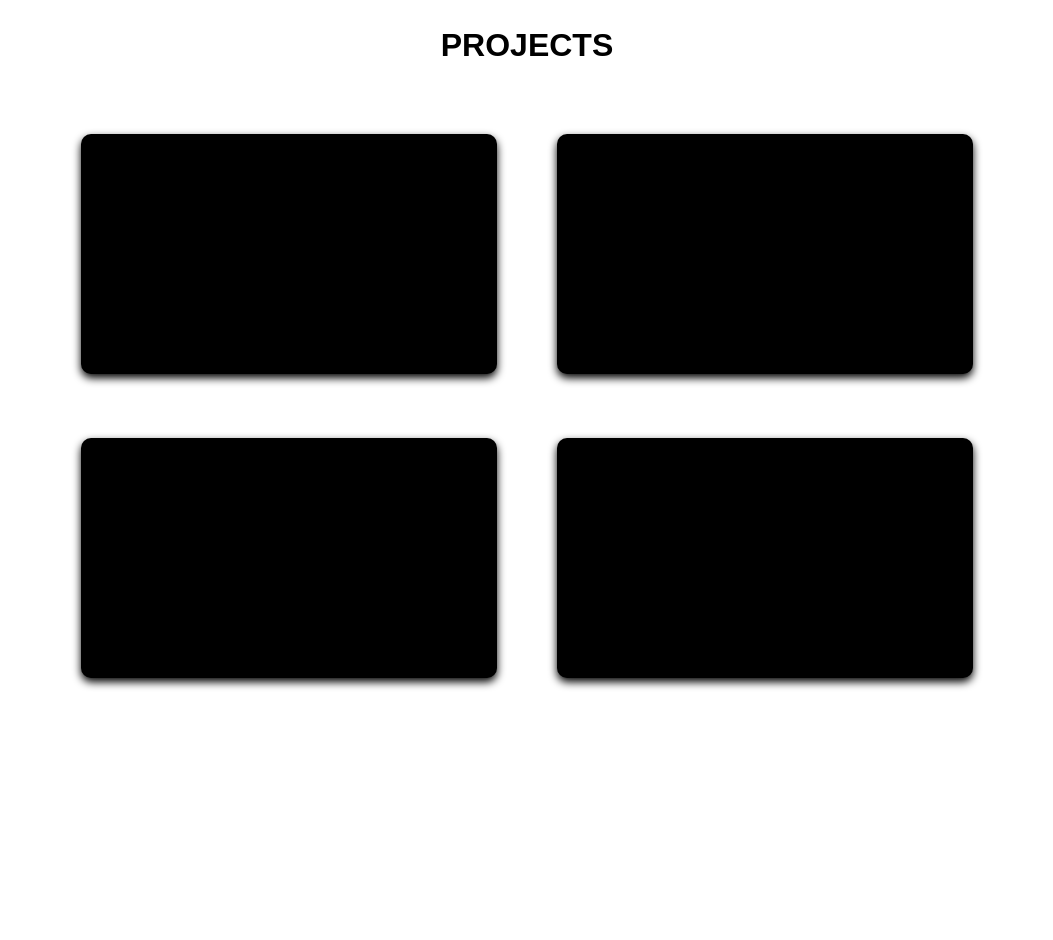
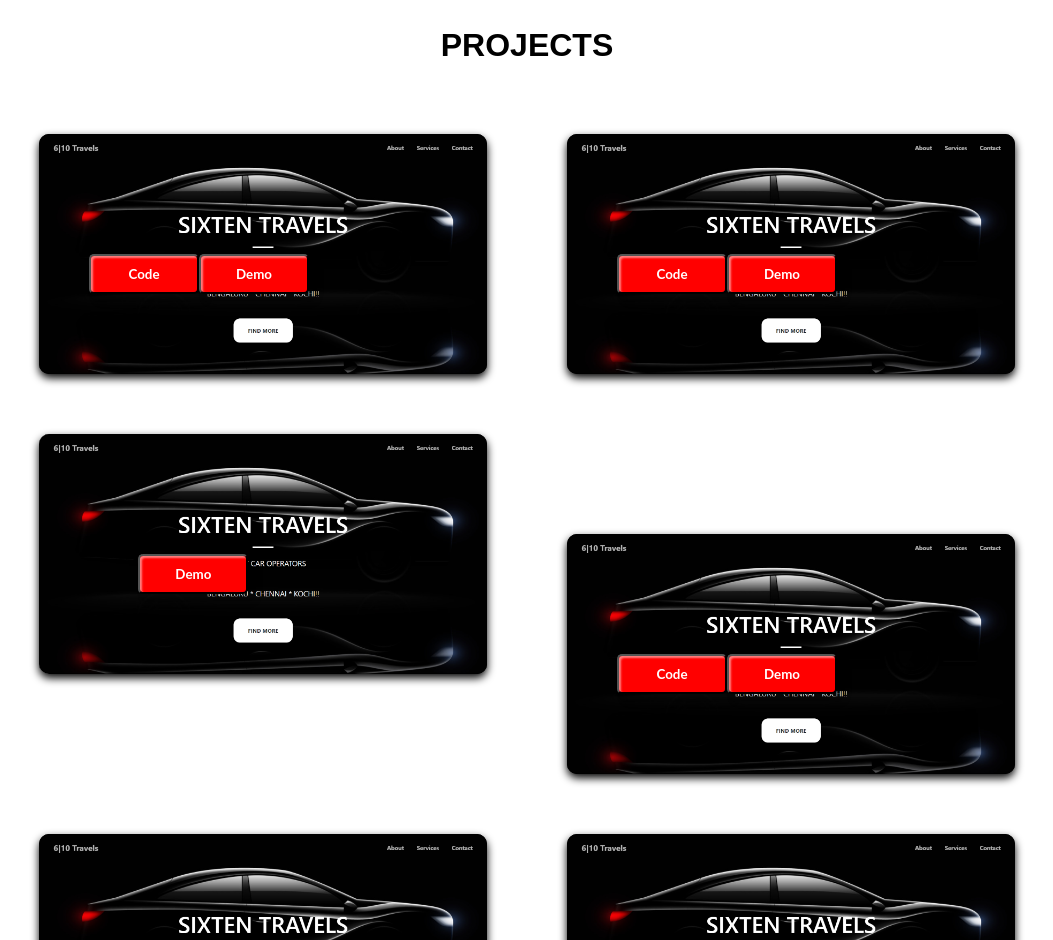
Before and after one commit to abhijithdasan/abhijithdasan.github.io, a React (Create React App) app: page /Education in a window 1280 px wide. Shown: the part 1860-2800 px from the top of the page, without its empty margins (113-1166 px from the left). Before the commit the page ends 2572 px from the top, so only its background shows below. Built offline with nearby package versions, Linux system fonts and the light colour scheme.

Commit message:
navbar and other styels has changed

```diff
--- a/src/Components/Education.css
+++ b/src/Components/Education.css
@@ -52,7 +52,7 @@ h2 {
     box-shadow: 0 8px 16px 0 #3559E0;
   }
   .edu-box svg {
-    margin-right: 8px; /* Adjust the margin as needed */
+    margin-right: 8px;
   }
   .icon {
     position: relative;
--- a/src/Components/Project.css
+++ b/src/Components/Project.css
@@ -16,16 +16,89 @@
     font-weight: bold;
 }
 .pro-card{
-    /* position: absolute; */
-    margin: 30px;
+    color: white;
+    margin: 30px 40px;
     display: inline-flex;
     height: 15rem;
-    width: 26rem;
+    width: 28rem;
     background: black;
     border-radius: 10px;
+    transition: 0.3s;
+    text-align: center;
+    position: relative;
+    overflow: hidden;
     box-shadow: 0 4px 8px 0 black;
-    transition: 0.3s;
+
+    .project-img {
+        position: absolute;
+        object-fit: cover;
+        width: 100%;
+        height: 100%;
+        transition: opacity .2s ease-out;
+    }
+
+    h2 {
+    position: absolute;
+    inset: auto 10px 30px 30px;
+    margin: 0;
+    transition: inset .3s .3s ease-out;
+    font-family: 'Roboto Condensed', sans-serif;
+    font-weight: normal;
+    text-transform: uppercase;
+    opacity: 1;
+  }
+
+p {
+        inset: auto auto 80px 30px;
+        position: absolute;
+        opacity: 0%;
+        max-width: 80%;
+        transition: opacity .3s ease-out;
+      }
+
+
+
+&:hover h2 {
+        inset: auto 10px 190px 30px;
+        transition: inset .3s ease-out;
+        opacity: 100%;
+      }
+
+&:hover img {
+    transition: opacity .3s ease-in;
+    opacity: 0.2;
+  }
+
+  &:hover p, &:hover .pro-btn {
+    opacity: 1;
+    transition: opacity .5s .1s ease-in;
+  }
+
+
 }
+
+
+
 .pro-card:hover {
-    box-shadow: 0 8px 16px 0 #3559E0;
+    box-shadow: 0 8px 10px 0 red;
 }
+
+.pro-btn{
+    position: relative;
+    max-width: 80%;
+    transition: opacity .3s ease-out;
+    inset: 120px auto auto 50px;
+    color: inherit;
+    text-decoration: none;
+    width: 110px;
+    height: 40px;
+    border-radius: 5px;
+    font-family: 'Lato', sans-serif;
+    background: red;
+    cursor: pointer;
+    transition: all 0.3s ease;
+     box-shadow:inset 2px 2px 2px 0px rgba(255,255,255,.5),
+     7px 7px 10px 0px rgba(0,0,0,.1),
+     4px 4px 5px 0px rgba(0,0,0,.1);
+    outline: none;
+}
--- a/src/Components/Project.js
+++ b/src/Components/Project.js
@@ -1,23 +1,96 @@
 import '../App.css';
 import './Project.css';
+import travelsImage from '../Images/travels.png';
 
 function Project (){
     return (
         <div className='project'>
             <div className='project-head'>PROJECTS</div>
             <div className ='pro-card'>
+                <h2 className = "pro-title">QR Generator</h2>
+                <img className = "project-img"src={travelsImage} alt="qr img" />
+                <p>
+                    Lorem, ipsum dolor sit amet consectetur adipisicing elit. Nesciunt exercitationem iste,
+                     voluptatum, quia explicabo
+                </p>
+                <button href="#" className ="pro-btn">
+                         <strong>Code</strong>
+                </button>
+                <button href="#" className ="pro-btn">
+                         <strong>Demo</strong>
+                </button>
+            </div>
+            <div className ='pro-card'>
+                <h2 className = "pro-title">Travels Website</h2>
+                <img className = "project-img"src={travelsImage} alt="qr img" />
+                <p>
+                    Lorem, ipsum dolor sit amet consectetur adipisicing elit. Nesciunt exercitationem iste,
+                     voluptatum, quia explicabo
+                </p>
+                <button href="#" className ="pro-btn">
+                         <strong>Code</strong>
+                </button>
+                <button href="#" className ="pro-btn">
+                         <strong>Demo</strong>
+                </button>
+            </div>
+            <div className ='pro-card'>
+                <h2 className = "pro-title">Musical Keyboard</h2>
+                <img className = "project-img"src={travelsImage} alt="qr img" />
+                <p>
+                    Lorem, ipsum dolor sit amet consectetur adipisicing elit. Nesciunt exercitationem iste,
+                     voluptatum, quia explicabo
+                </p>
+                <button href="#" className ="proj-btn">
+                         <strong>Code</strong>
+                </button>
+                <button href="#" className ="pro-btn">
+                         <strong>Demo</strong>
+                </button>
+            </div>
+            <div className ='pro-card'>
+                <h2 className = "pro-title">Login Page</h2>
+                <img className = "project-img"src={travelsImage} alt="qr img" />
+                <p>
+                    Lorem, ipsum dolor sit amet consectetur adipisicing elit. Nesciunt exercitationem iste,
+                     voluptatum, quia explicabo
+                </p>
+                <button href="#" className ="pro-btn">
+                         <strong>Code</strong>
+                </button>
+                <button href="#" className ="pro-btn">
+                         <strong>Demo</strong>
+                </button>
 
             </div>
             <div className ='pro-card'>
-
+                <h2 className = "pro-title">ToDo List</h2>
+                <img className = "project-img"src={travelsImage} alt="qr img" />
+                <p>
+                    Lorem, ipsum dolor sit amet consectetur adipisicing elit. Nesciunt exercitationem iste,
+                     voluptatum, quia explicabo
+                </p>
+                <button href="#" className ="pro-btn">
+                         <strong>Code</strong>
+                </button>
+                <button href="#" className ="pro-btn">
+                         <strong>Demo</strong>
+                </button>
             </div>
             <div className ='pro-card'>
-
+                <h2 className = "pro-title">Weather Predictor</h2>
+                <img className = "project-img"src={travelsImage} alt="qr img" />
+                <p>
+                    Lorem, ipsum dolor sit amet consectetur adipisicing elit. Nesciunt exercitationem iste,
+                     voluptatum, quia explicabo
+                </p>
+                <button href="#" className ="pro-btn">
+                         <strong>Code</strong>
+                </button>
+                <button href="#" className ="pro-btn">
+                         <strong>Demo</strong>
+                </button>
             </div>
-            <div className ='pro-card'>
-
-            </div>
-
         </div>
     );
 }
```
Also changed, not shown: src/Images/travels.png (added).
